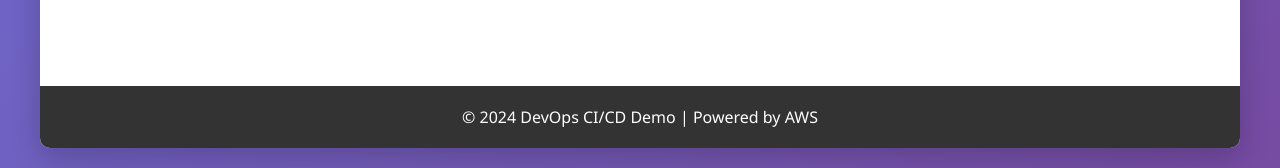
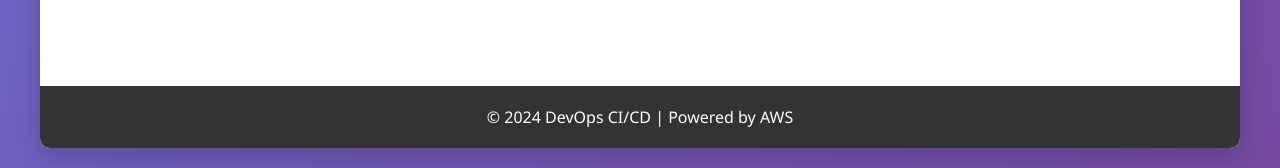
Before and after one commit to madhavreddydev/CICD-Pipeline-AWS, a Flask app: template app/templates/index.html in a window 1280 px wide. Shown: the part 1552-1720 px from the top of the page. Run offline with Flask 3, Linux system fonts and the light colour scheme; the template is opened without the code that fills it, so the values that code supplies are empty.

```diff
--- a/app/templates/index.html
+++ b/app/templates/index.html
@@ -76,7 +76,7 @@
 
         <!-- Footer -->
         <footer class="footer">
-            <p>&copy; 2024 DevOps CI/CD Demo | Powered by AWS</p>
+            <p>&copy; 2024 DevOps CI/CD  | Powered by AWS</p>
         </footer>
     </div>
 
```
